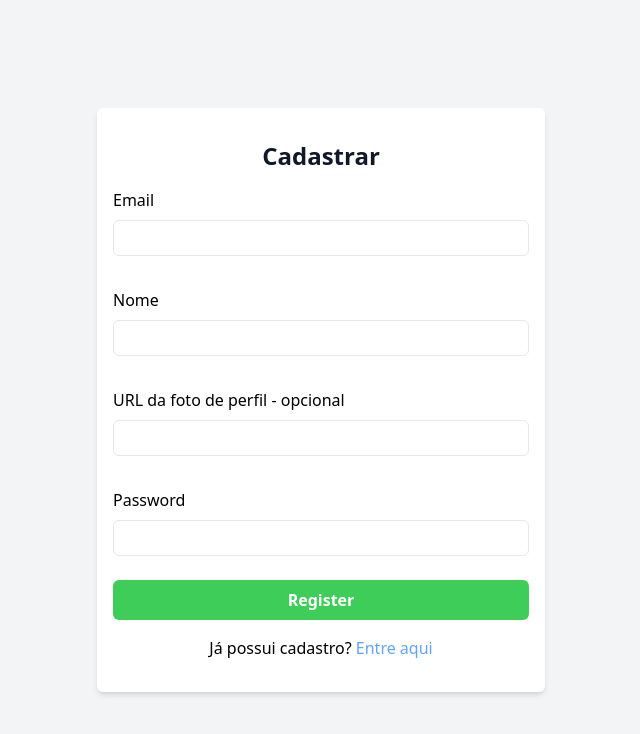
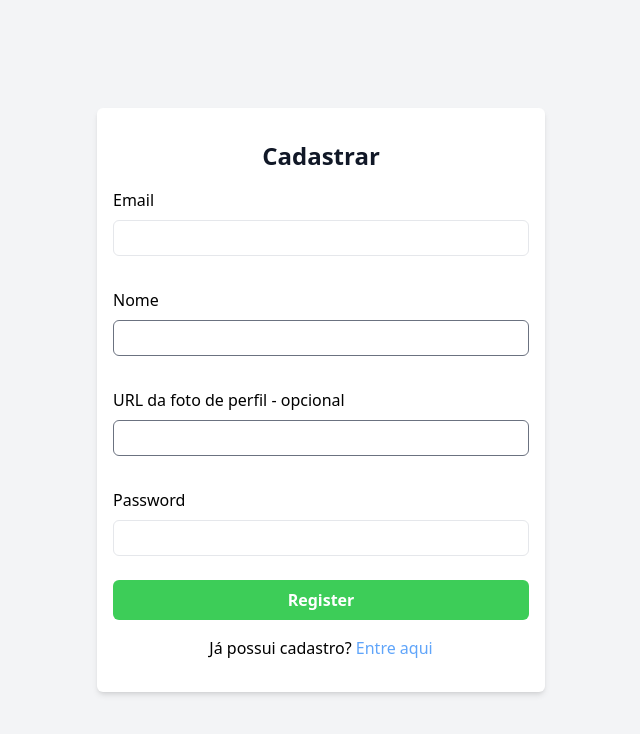
Before and after one commit to dBianchii/schneider-app, a React (Create React App) app: page /register in a window 1280 px wide. Shown: the top 734 px of the page, without its empty margins (319-959 px from the left). Built offline with nearby package versions, Linux system fonts and the light colour scheme.

Commit message:
added yup validation

```diff
--- a/package.json
+++ b/package.json
@@ -3,6 +3,7 @@
 	"version": "0.1.0",
 	"private": true,
 	"dependencies": {
+		"@hookform/resolvers": "^3.1.0",
 		"@testing-library/jest-dom": "^5.16.5",
 		"@testing-library/react": "^13.4.0",
 		"@testing-library/user-event": "^13.5.0",
@@ -12,7 +13,8 @@
 		"react-icons": "^4.8.0",
 		"react-router-dom": "^6.11.2",
 		"react-scripts": "5.0.1",
-		"web-vitals": "^2.1.4"
+		"web-vitals": "^2.1.4",
+		"yup": "^1.2.0"
 	},
 	"browser": {
 		"fs": false,
--- a/src/components/createPostModal.js
+++ b/src/components/createPostModal.js
@@ -4,38 +4,26 @@ import { TextareaInput } from "./textareaInput"
 import { useForm } from "react-hook-form"
 import posts from "../../src/server/api/posts"
 import { api } from "../server/api/apiRoot"
+import * as y from "yup"
+import { yupResolver } from "@hookform/resolvers/yup"
+
+const formSchema = y.object({
+	title: y.string().required("Campo obrigatório"),
+	description: y.string(),
+	body: y.string().required("Campo obrigatório")
+})
 
 export function CreatePostModal({ setIsModalOpen, setPosts }) {
 	const user = api.session.getLoggedUser()
 	const {
 		handleSubmit,
 		register,
-		setError,
 		formState: { errors },
-	} = useForm({})
-
-	const validationFuction = (fields) => {
-		let errors = []
-
-		if (fields.title === (undefined || "")) {
-			errors.push({ field: "title", message: "Campo obrigatório" })
-		}
-
-		if (fields.body === (undefined || "")) {
-			errors.push({ field: "body", message: "Campo obrigatório" })
-		}
-
-		return errors
-	}
+	} = useForm({
+		resolver: yupResolver(formSchema)
+	})
 
 	const onSubmit = (fields) => {
-		const errors = validationFuction(fields)
-
-		if (errors[0] !== undefined) {
-			return errors.map((err) => {
-				return setError(err.field, { message: err.message })
-			})
-		}
 
 		posts.createPost({ title: fields.title, authorId: user.id, description: fields.description, body: fields.body })
 		setPosts(api.posts.getAllPosts())
--- a/src/components/textInput.js
+++ b/src/components/textInput.js
@@ -4,7 +4,7 @@ export function TextInput({ title, register, error }) {
 			<label htmlFor={title} className="font-medium">
 				{title}
 			</label>
-			<input {...register} type="text" id={title} className="h-9 w-full rounded-md border px-2 font-light outline-2 outline-transparent duration-100 focus-within:outline-green-400" />
+			<input {...register} type="text" id={title} className="h-9 w-full rounded-md border border-gray-500 px-2 font-light outline-2 outline-transparent duration-100 focus-within:outline-green-400" />
 			<p className="absolute -bottom-3 text-sm text-red-500">{error?.message}</p>
 		</div>
 	)
--- a/src/components/textareaInput.js
+++ b/src/components/textareaInput.js
@@ -9,7 +9,7 @@ export function TextareaInput({ title, register, height, placeholder, error }) {
         }}
         placeholder={placeholder}
         type="text"
-        className="w-full resize-none rounded-md border p-2 text-sm font-light outline-2 outline-transparent transition-colors duration-100 focus-within:outline-green-400"
+        className="w-full resize-none rounded-md border border-gray-500 p-2 text-sm font-light outline-2 outline-transparent transition-colors duration-100 focus-within:outline-green-400"
       />
 
       <p className="absolute -bottom-3 text-sm text-red-500">
```
Also changed, not shown: 2 other files (tests, documents, lock files or other folders).
